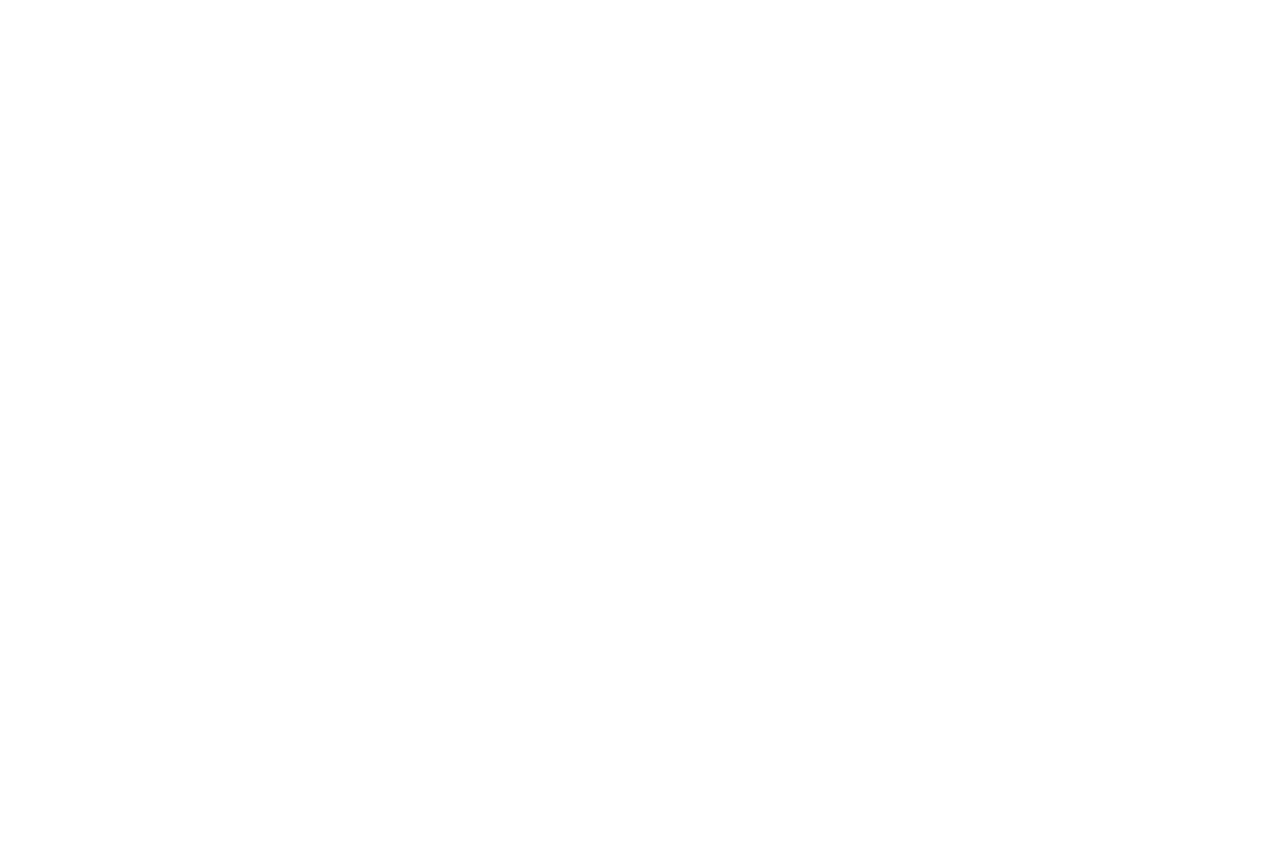
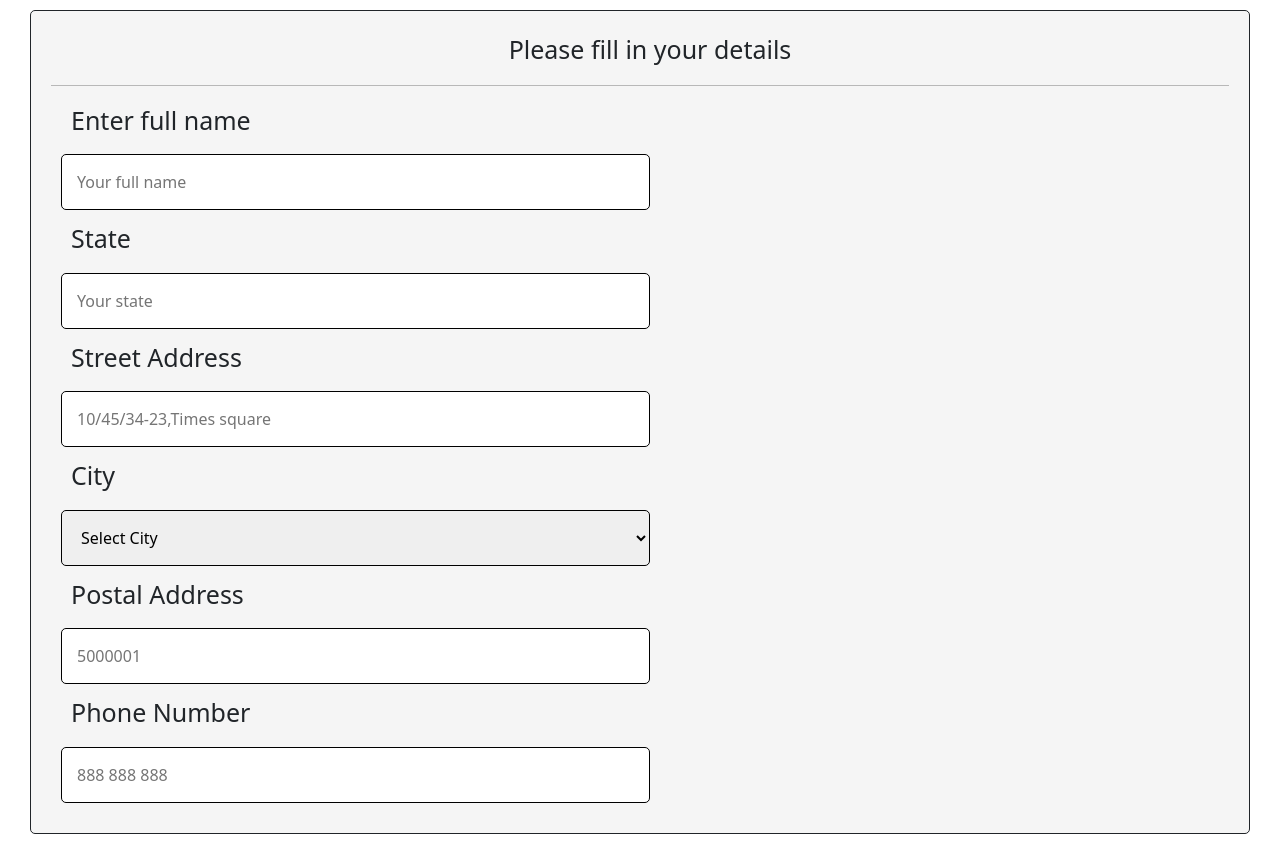
Before and after one commit to Mukarram-exe/Pre-Demo-Day-project, a React (Vite) app in the folder client/: page /shippingaddress in a window 1280 px wide. Before the commit this address had no page. Before the commit the page ends 800 px from the top, so only its background shows below. Built offline with nearby package versions, Linux system fonts and the light colour scheme.

Commit message:
Shipping Adderess

```diff
--- a/client/src/App.jsx
+++ b/client/src/App.jsx
@@ -5,6 +5,7 @@ import Electronics from "./pages/Electronics";
 import Furniture from "./pages/Furniture";
 import Skincare from "./pages/Skincare";
 import Appliances from "./pages/Appliances";
+import ShippingAddress from "./pages/ShippingAddress";
 
 function App() {
   return (
@@ -15,6 +16,7 @@ function App() {
         <Route path="/furniture" element={<Furniture />} />
         <Route path="/skincare" element={<Skincare />} />
         <Route path="/appliances" element={<Appliances />} />
+        <Route path="/shippingaddress" element={<ShippingAddress />} />
       </Routes>
     </Router>
   );
--- /dev/null
+++ b/client/src/components/styles/ShippingAddress.css
@@ -0,0 +1,43 @@
+form {
+    width: auto;
+    margin-top: 10px;
+    margin-bottom: 10px;
+    margin-right: 30px;
+    margin-left: 30px;
+    background-color: whitesmoke;
+    padding: 20px;
+    border: 1px solid;
+    border-radius: 5px;
+    font-family: system-ui, -apple-system, BlinkMacSystemFont, "Segoe UI", Roboto,
+      Oxygen, Ubuntu, Cantarell, "Open Sans", "Helvetica Neue", sans-serif;
+  }
+
+
+
+  p {
+    font-size: 25px;
+    margin-bottom: 5px;
+    margin-left: 20px;
+  }
+
+  input[type="text"],
+  input[type="tel"],
+  input[type="number"],
+  select {
+    width: 50%;
+    padding: 15px;
+    margin: 10px;
+    border: 1px solid black;
+    border-radius: 5px;
+  }
+
+
+
+
+
+
+
+
+  hr {
+    border-color: black;
+  }
--- /dev/null
+++ b/client/src/pages/ShippingAddress.jsx
@@ -0,0 +1,69 @@
+import React from "react";
+import "../components/styles/ShippingAddress.css";
+
+function ShippingAddress() {
+  return (
+    <div>
+      <form>
+        <div id="personalDetailsDiv">
+          <center>
+            <p>Please fill in your details</p>
+          </center>
+          <hr />
+          <p>Enter full name</p>
+          <input type="text" id="name" placeholder="Your full name" />
+
+          <p>State</p>
+          <input type="text" id="state" placeholder="Your state" />
+          <p>Street Address</p>
+          <input type="text" id="name" placeholder="10/45/34-23,Times square" />
+          <p>City</p>
+          <select id="city">
+            <option value="">Select City</option>
+            <option value="Adilabad">Adilabad</option>
+            <option value="Alampur">Alampur</option>
+            <option value="Andol">Andol</option>
+            <option value="Asifabad">Asifabad</option>
+            <option value="Balapur">Balapur</option>
+            <option value="Banswada">Banswada</option>
+            <option value="Bellampalli">Bellampalli</option>
+            <option value="Bhadrachalam">Bhadrachalam</option>
+            <option value="Bhaisa">Bhaisa</option>
+            <option value="Bhongir">Bhongir</option>
+            <option value="Bodhan">Bodhan</option>
+            <option value="Chandur">Chandur</option>
+            <option value="Chatakonda">Chatakonda</option>
+            <option value="Dasnapur">Dasnapur</option>
+            <option value="Devarkonda">Devarkonda</option>
+            <option value="Dornakal">Dornakal</option>
+            <option value="Farrukhnagar">Farrukhnagar</option>
+            <option value="Gaddi Annaram">Gaddi Annaram</option>
+            <option value="Gadwal">Gadwal</option>
+            <option value="Ghatkesar">Ghatkesar</option>
+            <option value="Gopalur">Gopalur</option>
+            <option value="Gudur">Gudur</option>
+            <option value="Hyderabad">Hyderabad</option>
+            <option value="Jagtial">Jagtial</option>
+            <option value="Jangaon">Jangaon</option>
+
+            <option value="Karimnagar">Karimnagar</option>
+            <option value="Khammam">Khammam</option>
+            <option value="Warangal">Warangal</option>
+          </select>
+          <p>Postal Address</p>
+          <input type="number" id="postalAddress" placeholder="5000001" />
+          <p>Phone Number</p>
+
+          <input
+            type="tel"
+            name="phoneNumber"
+            id="phoneNumber"
+            placeholder="888 888 888"
+          />
+        </div>
+      </form>
+    </div>
+  );
+}
+
+export default ShippingAddress;
```
